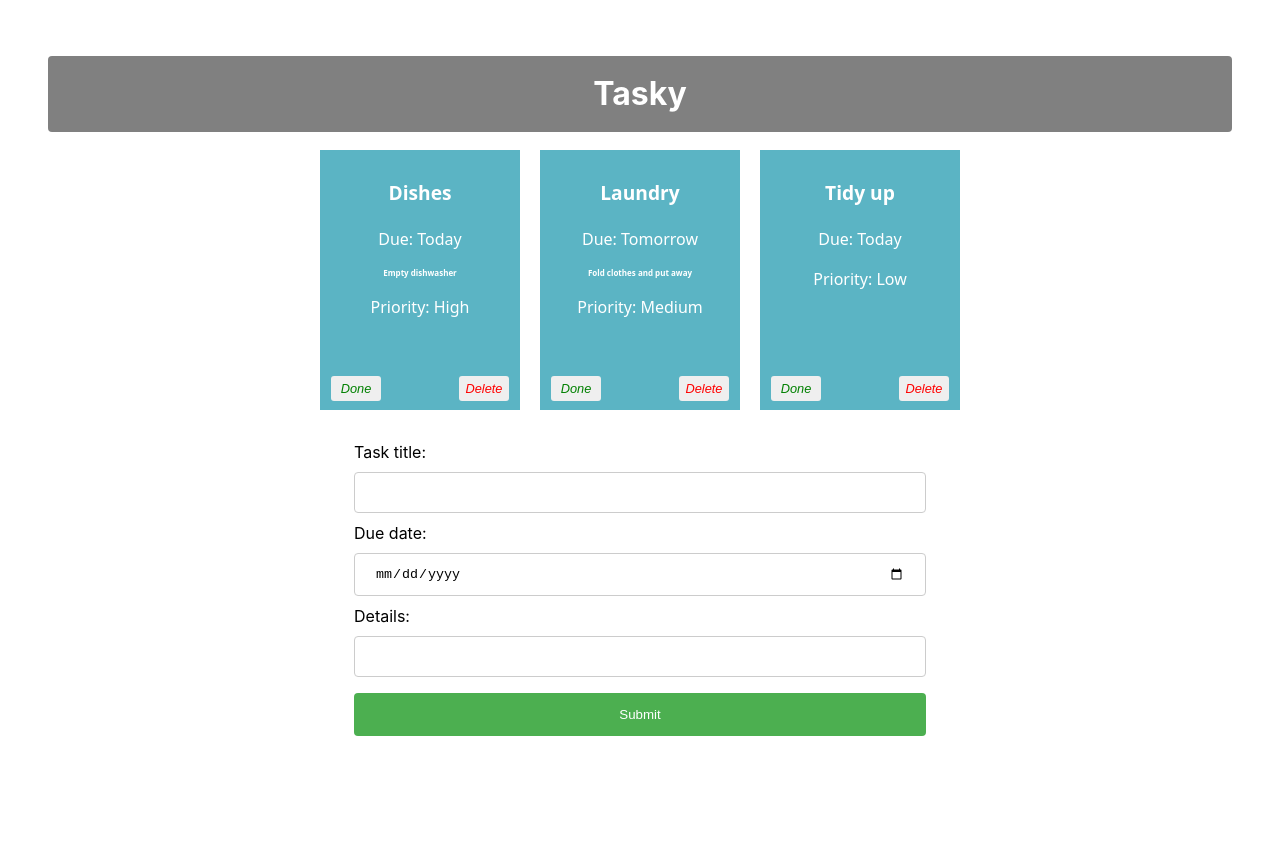
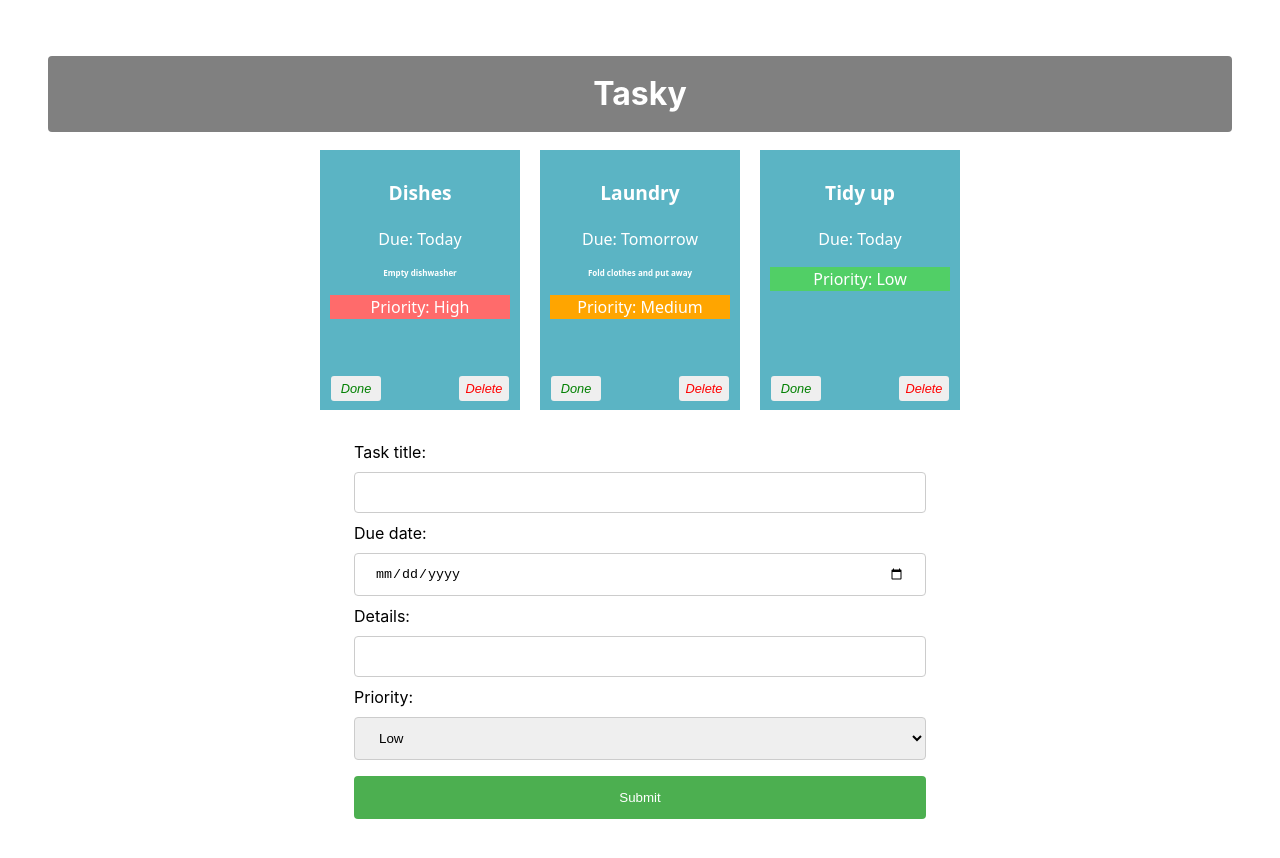
Before and after one commit to MatthewHoran27/react-basics-labs, a React (Vite) app in the folder tasky/: page / in a window 1280 px wide. Shown: the top 858 px of the page. Before the commit the page ends 812 px from the top, so only its background shows below. Built offline with nearby package versions, Linux system fonts and the light colour scheme.

Commit message:
Tasky Lab 2b - Exercises done

```diff
--- a/tasky/src/App.css
+++ b/tasky/src/App.css
@@ -74,7 +74,7 @@
   color: red;
 }
 
-input[type=text], input[type=date] {
+input[type=text], input[type=date], select {
   width: 100%;
   padding: 12px 20px;
   margin: 8px 0;
--- a/tasky/src/App.jsx
+++ b/tasky/src/App.jsx
@@ -16,7 +16,8 @@
     const [ formState, setFormState ] = useState({
     title: "",
     description: "",
-    deadline: ""
+    deadline: "",
+    priority: "Low"
   });
 
     const doneHandler = (taskIndex) => {
@@ -45,6 +46,9 @@
       case "deadline":
           form.deadline = event.target.value;
           break;
+      case "priority":
+          form.priority = event.target.value;
+          break;
       default:
           form = formState;
     }
@@ -64,7 +68,6 @@
     tasks.push(form);
     setTaskState({tasks});
   }
-
 
   return (
     <div className="container">
--- a/tasky/src/components/Form.jsx
+++ b/tasky/src/components/Form.jsx
@@ -17,6 +17,15 @@
             Details:
             <input type="text" name="description" onChange={(event) => props.change(event)} />
         </label>
+        <br />
+        <label>
+            Priority:
+            <select name="priority" onChange={(event) => props.change(event)}>
+                <option value="Low">Low</option>
+                <option value="Medium">Medium</option>
+                <option value="High">High</option>
+            </select>
+        </label>
         <input type="submit" value="Submit" />
         </form>
     </div>
--- a/tasky/src/components/Task.jsx
+++ b/tasky/src/components/Task.jsx
@@ -1,11 +1,23 @@
 const Task = (props) => {
+    const getPriorityColor = () => {
+        switch(props.priority) {
+            case "High":
+                return "#ff6b6b";
+            case "Medium":
+                return "#ffa500";
+            case "Low":
+                return "#51cf66";
+            default:
+                return "#e0e0e0";
+        }
+    }
 
     return (
         <div className="card" style={{backgroundColor: props.done ? 'lightgrey' : '#5bb4c4'}}>
             <p className="title">{props.title}</p>
             <p>Due: {props.deadline}</p>
             <p className="description">{props.description}</p>
-            <p className="priority">Priority: {props.priority}</p>
+            <p className="priority" style={{backgroundColor: getPriorityColor()}}>Priority: {props.priority}</p>
             <button onClick={props.markDone} className='doneButton'>Done</button>
             <button className='deleteButton' onClick={props.deleteTask}>Delete</button>
         </div>
```
